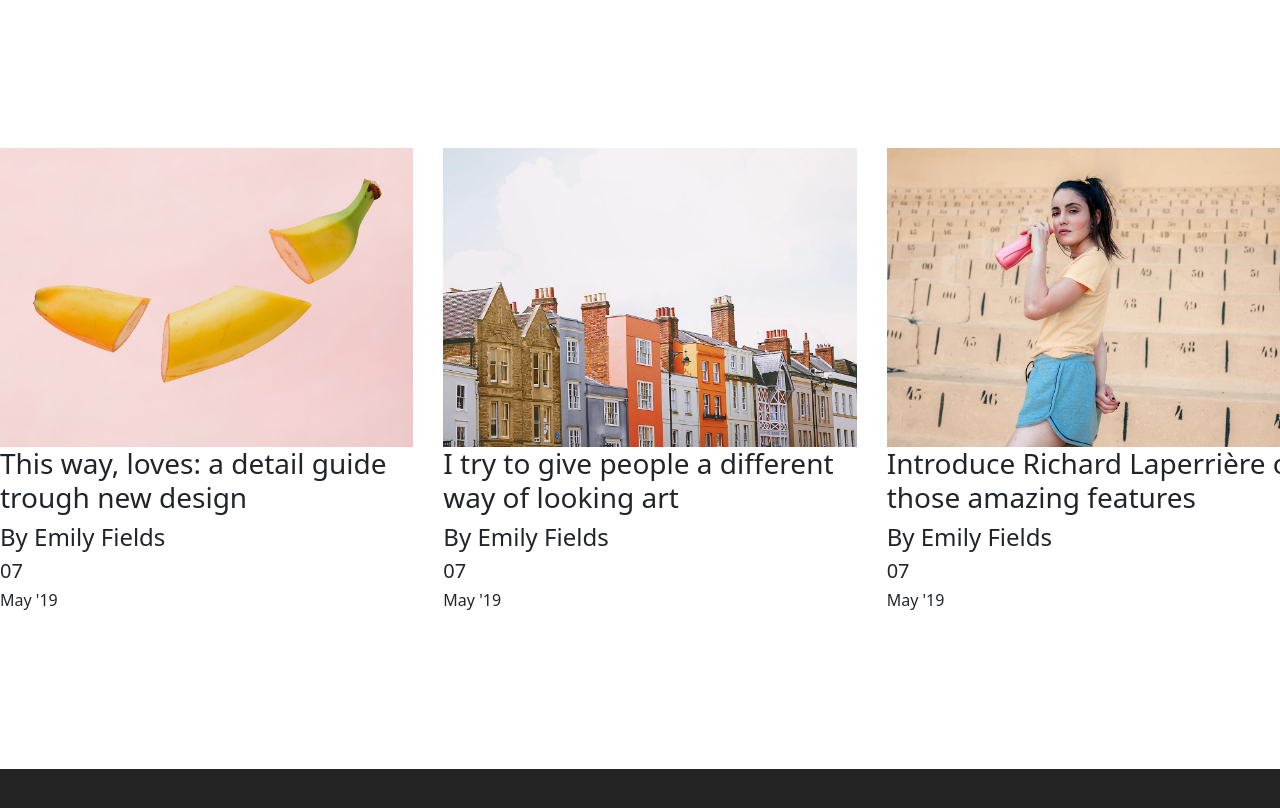
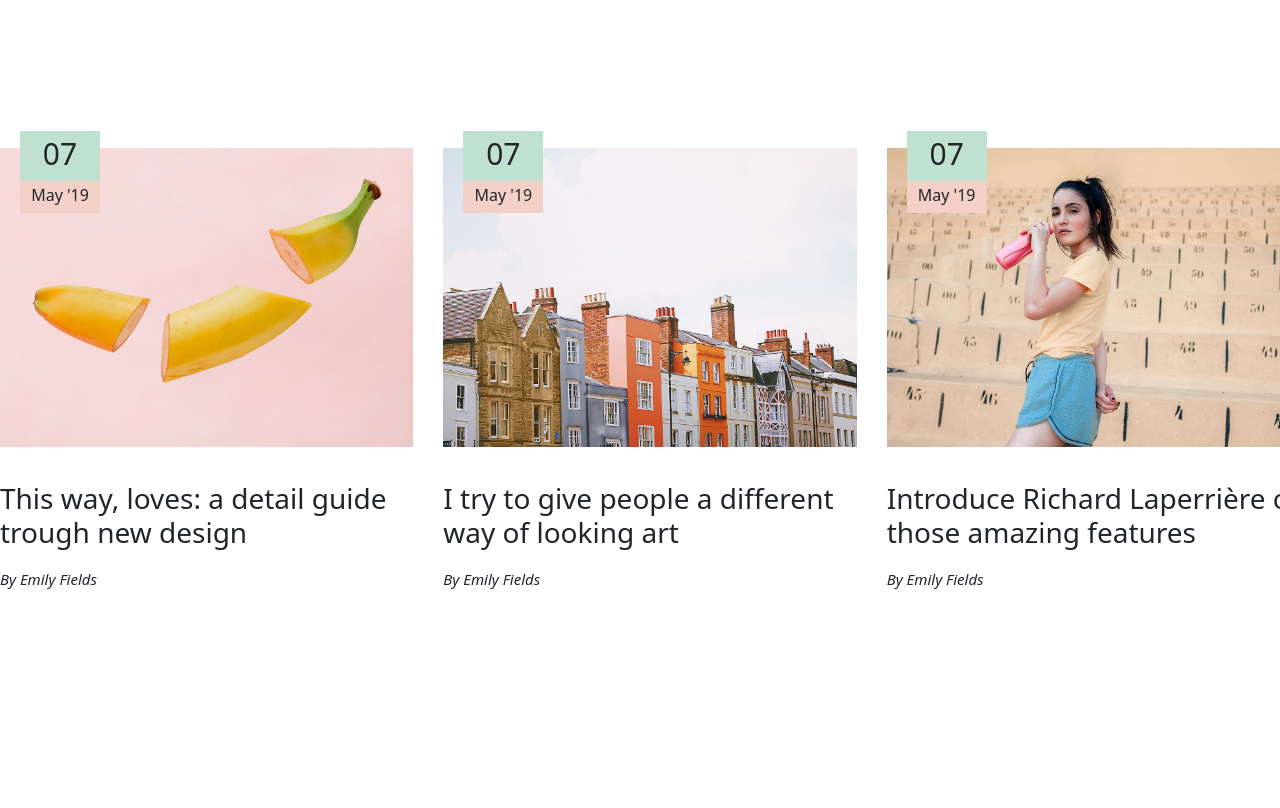
Before and after one commit to michele-pupo/proj-html-vuejs, a Vue app: page / in a window 1280 px wide. Shown: the part 2128-2936 px from the top of the page. Before the commit the page ends 2897 px from the top, so only its background shows below. Built offline with nearby package versions, Linux system fonts and the light colour scheme.

Commit message:
end stylization elements

```diff
--- a/src/components/Elements.vue
+++ b/src/components/Elements.vue
@@ -60,6 +60,5 @@ export default {
         display: flex;
         gap: 30px;
         padding: 150px 0px;
-
     }
 </style>
--- a/src/components/ElementsImageItem.vue
+++ b/src/components/ElementsImageItem.vue
@@ -17,11 +17,17 @@ export default {
 <template>
    <div id="single-image">
         <img :src="image" :alt="name">
-        <h3>{{ text }}</h3>
-        <h4>{{ signature }}</h4>
+        <div id="text">
+            <h3>{{ text }}</h3>
+            <h4><i>{{ signature }}</i></h4>
+        </div>
         <div id="date">
-            <h5>{{ number }}</h5>
-            <h6>{{ date }}</h6>
+            <div id="day">
+                <h5>{{ number }}</h5>
+            </div>
+            <div id="month">
+                <h6>{{ date }}</h6>
+            </div>
         </div>
    </div>
 </template>
@@ -33,5 +39,45 @@ export default {
         img{
             width: 100%;
         }
+
+        #text{
+            margin-top: 35px;
+
+            h3{
+                font-size: 28px;
+            }
+
+            h4{
+                font-size: 15px;
+                margin-top: 20px;
+            }
+        }
+
+        #date{
+            position: relative;
+            top: -465px;
+            right: -20px;
+            display: flex;
+            flex-direction: column;
+
+            #day{
+                background-color: #c0e1cf;
+                width: 80px;
+                height: 50px;
+                text-align: center;
+                padding-top: 5px;
+
+                h5{
+                    font-size: 30px;
+                }
+            }
+
+            #month{
+                background-color: #f3d0c7;
+                width: 80px;
+                text-align: center;
+                padding-top: 5px;
+            }
+        }
     }
 </style>
```
Lines whose indentation alone changed are shown as unchanged.
